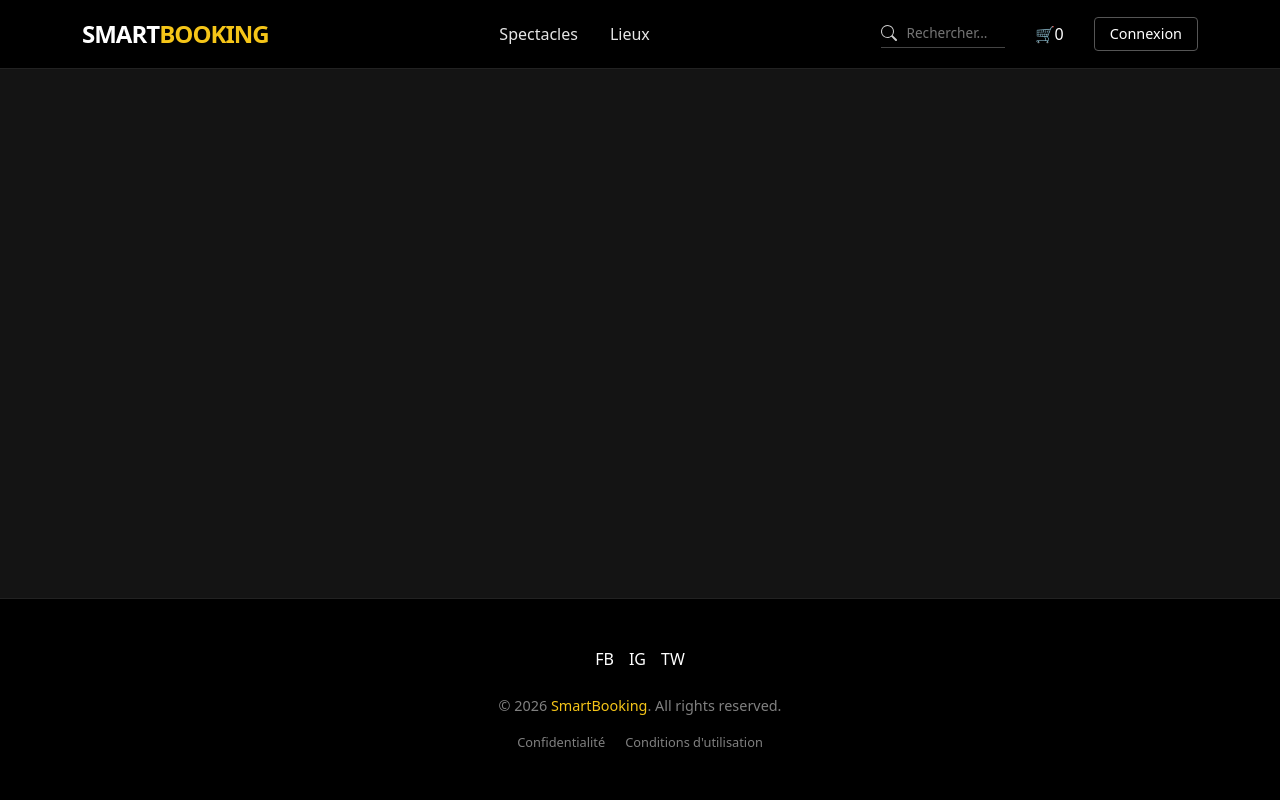
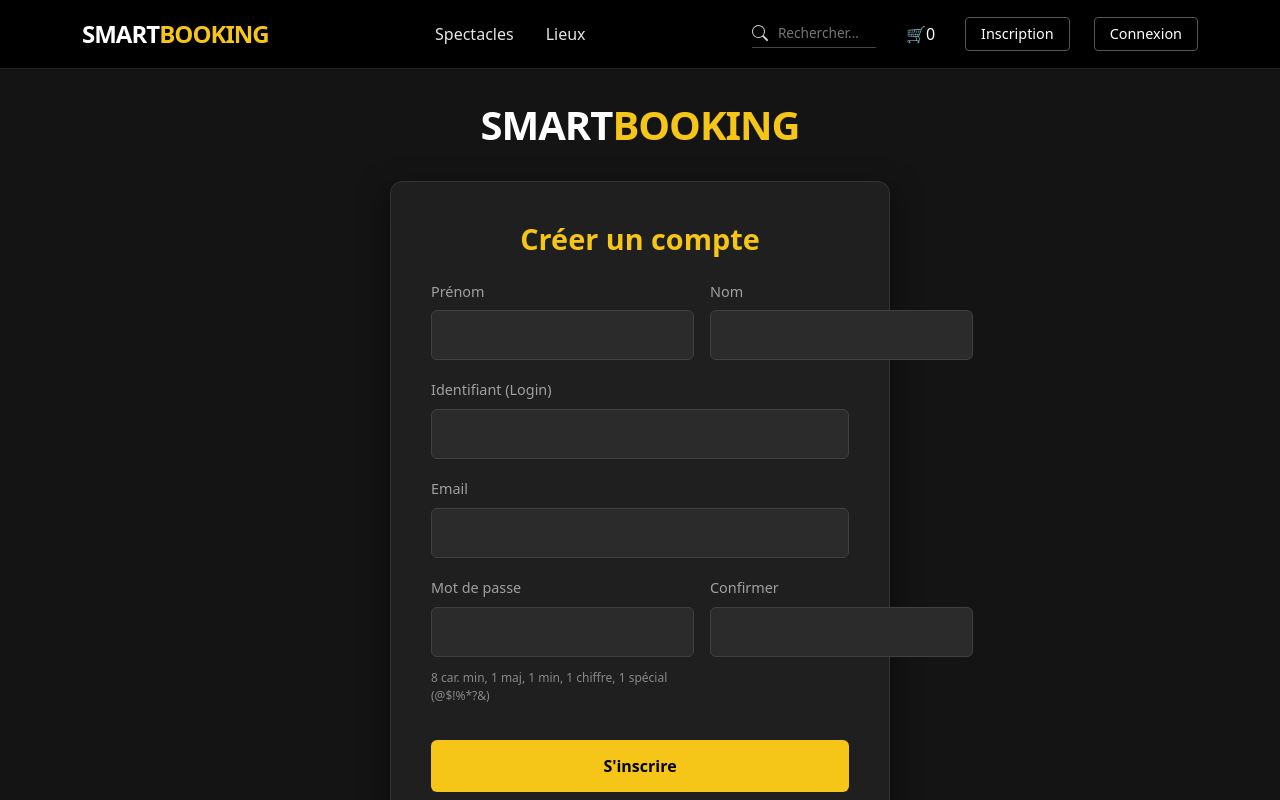
Before and after one commit to Losseni-dia/reservationsSpringBoot, a React (Vite) app in the folder frontend/: page /register in a window 1280 px wide. Built offline with nearby package versions, Linux system fonts and the light colour scheme; no server answers.

Commit message:
Création de la page Inscription

```diff
--- a/frontend/src/App.tsx
+++ b/frontend/src/App.tsx
@@ -13,6 +13,7 @@ import Footer from './components/layout/footer/Footer';
 import Home from './pages/home/Home';
 import ShowDetailsPage from './pages/show/showDetails/ShowDetails';
 import LoginPage from './pages/Login/LoginPage';
+import RegisterPage from './pages/Register/RegisterPage';
 import ProfilePage from './pages/Profile/ProfilePage';
 import ForbiddenPage from './pages/Forbidden/ForbiddenPage';
 import ProtectedRoute from './ProtectedRoute';
@@ -30,6 +31,7 @@ function App() {
             <Routes>
               <Route path="/" element={<Home />} />
               <Route path="/login" element={<LoginPage />} />
+              <Route path="/register" element={<RegisterPage />} />
               <Route element={<ProtectedRoute />}>
                 <Route path="/profile" element={<ProfilePage />} />
               </Route>
--- a/frontend/src/components/layout/header/Header.tsx
+++ b/frontend/src/components/layout/header/Header.tsx
@@ -56,7 +56,10 @@ const Header: React.FC = () => {
                             </button>
                         </div>
                     ) : (
-                        <Link to="/login" className={styles.loginBtn}>Connexion</Link>
+                        <>
+                            <Link to="/register" className={styles.loginBtn}>Inscription</Link>
+                            <Link to="/login" className={styles.loginBtn}>Connexion</Link>
+                        </>
                     )}
                 </div>
             </div>
--- a/frontend/src/pages/Login/LoginPage.tsx
+++ b/frontend/src/pages/Login/LoginPage.tsx
@@ -1,5 +1,5 @@
-import React, { useState } from 'react';
-import { useNavigate, Link } from 'react-router-dom';
+import React, { useState, useEffect } from 'react';
+import { useNavigate, Link, useLocation } from 'react-router-dom';
 import { useAuth } from '../../components/context/AuthContext'; // Ajuste le chemin selon ta structure
 import styles from './LoginPage.module.css';
 
@@ -8,9 +8,18 @@ const LoginPage: React.FC = () => {
   const [password, setPassword] = useState('');
   const [isLoading, setIsLoading] = useState(false);
   const [error, setError] = useState('');
+  const [successMessage, setSuccessMessage] = useState('');
 
   const { login } = useAuth();
   const navigate = useNavigate();
+  const location = useLocation();
+
+  useEffect(() => {
+    if (location.state && location.state.message) {
+      setSuccessMessage(location.state.message);
+      window.history.replaceState({}, document.title); // Nettoie l'état pour ne pas réafficher le message au refresh
+    }
+  }, [location]);
 
   const handleSubmit = async (e: React.FormEvent) => {
     e.preventDefault();
@@ -42,6 +51,12 @@ const LoginPage: React.FC = () => {
 
       <div className={styles.loginCard}>
         <h2 className={styles.cardTitle}>Connexion</h2>
+
+        {successMessage && (
+          <div className="alert alert-success text-center" style={{ fontSize: '0.9rem', padding: '10px', marginBottom: '1.5rem' }}>
+            {successMessage}
+          </div>
+        )}
 
         {error && (
           <div className={styles.errorMessage}>
--- /dev/null
+++ b/frontend/src/pages/Register/RegisterPage.module.css
@@ -0,0 +1,139 @@
+.pageContainer {
+    display: flex;
+    min-height: 80vh; /* S'adapte au layout */
+    flex-direction: column;
+    align-items: center;
+    justify-content: center;
+    background-color: #141414;
+    color: #ffffff;
+    padding: 2rem;
+    position: relative;
+}
+
+.logoSection {
+    text-align: center;
+    margin-bottom: 2rem;
+    z-index: 2;
+}
+
+.logoTitle {
+    font-size: 2.5rem;
+    font-weight: 800;
+    margin: 0;
+    letter-spacing: -1px;
+}
+
+.logoAccent {
+    color: #f5c518;
+}
+
+.registerCard {
+    background-color: #1f1f1f;
+    padding: 2.5rem;
+    border-radius: 12px;
+    width: 100%;
+    max-width: 500px;
+    box-shadow: 0 10px 30px rgba(0, 0, 0, 0.5);
+    z-index: 2;
+    border: 1px solid #333;
+}
+
+.cardTitle {
+    font-size: 1.8rem;
+    margin-bottom: 1.5rem;
+    text-align: center;
+    font-weight: 600;
+    color: #f5c518;
+}
+
+.errorMessage {
+    background-color: rgba(220, 53, 69, 0.1);
+    border: 1px solid #dc3545;
+    color: #ff6b6b;
+    padding: 10px;
+    border-radius: 6px;
+    margin-bottom: 1.5rem;
+    font-size: 0.9rem;
+    text-align: center;
+}
+
+.form {
+    display: flex;
+    flex-direction: column;
+    gap: 1.2rem;
+}
+
+.row {
+    display: flex;
+    gap: 1rem;
+}
+
+.fieldGroup {
+    display: flex;
+    flex-direction: column;
+    gap: 0.5rem;
+    flex: 1;
+}
+
+.label {
+    font-size: 0.9rem;
+    color: #a0a0a0;
+    font-weight: 500;
+}
+
+.input {
+    background-color: #2b2b2b;
+    border: 1px solid #404040;
+    border-radius: 6px;
+    padding: 12px 15px;
+    color: white;
+    font-size: 1rem;
+    transition: border-color 0.3s, box-shadow 0.3s;
+}
+
+.input:focus {
+    outline: none;
+    border-color: #f5c518;
+    box-shadow: 0 0 0 3px rgba(245, 197, 24, 0.1);
+}
+
+.submitButton {
+    margin-top: 1rem;
+    background-color: #f5c518;
+    color: #000000;
+    border: none;
+    border-radius: 6px;
+    padding: 14px;
+    font-size: 1rem;
+    font-weight: 700;
+    cursor: pointer;
+    transition: background-color 0.3s, transform 0.2s;
+}
+
+.submitButton:hover {
+    background-color: #e0b10d;
+    transform: translateY(-1px);
+}
+
+.buttonDisabled {
+    opacity: 0.7;
+    cursor: not-allowed;
+}
+
+.footerText {
+    margin-top: 1.5rem;
+    text-align: center;
+    color: #a0a0a0;
+    font-size: 0.95rem;
+}
+
+.loginLink {
+    color: #f5c518;
+    text-decoration: none;
+    font-weight: 600;
+    margin-left: 5px;
+}
+
+.loginLink:hover {
+    text-decoration: underline;
+}
--- /dev/null
+++ b/frontend/src/pages/Register/RegisterPage.tsx
@@ -0,0 +1,170 @@
+import React, { useState } from 'react';
+import { useNavigate, Link } from 'react-router-dom';
+import { authApi } from '../../services/api';
+import { useAuth } from '../../components/context/AuthContext';
+import styles from './RegisterPage.module.css';
+
+const RegisterPage: React.FC = () => {
+  const navigate = useNavigate();
+  const [formData, setFormData] = useState({
+    login: '',
+    firstname: '',
+    lastname: '',
+    email: '',
+    password: '',
+    confirmPassword: '',
+    langue: 'fr'
+  });
+  const { login } = useAuth();
+  const [isLoading, setIsLoading] = useState(false);
+  const [error, setError] = useState('');
+
+  const handleChange = (e: React.ChangeEvent<HTMLInputElement>) => {
+    setFormData({
+      ...formData,
+      [e.target.name]: e.target.value
+    });
+  };
+
+  const handleSubmit = async (e: React.FormEvent) => {
+    e.preventDefault();
+    setError('');
+
+    if (formData.password !== formData.confirmPassword) {
+      setError("Les mots de passe ne correspondent pas.");
+      return;
+    }
+
+    setIsLoading(true);
+
+    try {
+      // Le backend (UserRegistrationDto) a besoin de confirmPassword pour la validation
+      // On envoie donc tout l'objet formData (qui contient confirmPassword et langue)
+      await authApi.register(formData);
+
+      // Connexion automatique et redirection vers l'accueil (géré par login)
+      await login({
+        login: formData.login,
+        password: formData.password
+      });
+    } catch (err: any) {
+      console.error("Erreur d'inscription:", err);
+
+      let errorMessage = "Une erreur est survenue lors de l'inscription.";
+
+      // Gestion spécifique de l'erreur 401 (UNAUTHORIZED) renvoyée par secureFetch
+      if (err === "UNAUTHORIZED") {
+        errorMessage = "Erreur 401 : L'inscription est bloquée par le serveur. Vérifiez la configuration Spring Security (permitAll).";
+      } else if (typeof err === 'string') {
+        errorMessage = err;
+      } else if (err && err.message) {
+        errorMessage = err.message;
+        try {
+          const json = JSON.parse(errorMessage);
+          // Gestion des erreurs de validation Spring Boot (ex: mot de passe faible)
+          if (json.errors && Array.isArray(json.errors) && json.errors.length > 0) {
+            errorMessage = json.errors[0].defaultMessage;
+          } else if (json.message) {
+            errorMessage = json.message;
+          }
+        } catch(e) {}
+      }
+
+      setError(errorMessage);
+    } finally {
+      setIsLoading(false);
+    }
+  };
+
+  return (
+    <div className={styles.pageContainer}>
+      <div className={styles.logoSection}>
+        <h1 className={styles.logoTitle}>
+          SMART<span className={styles.logoAccent}>BOOKING</span>
+        </h1>
+      </div>
+
+      <div className={styles.registerCard}>
+        <h2 className={styles.cardTitle}>Créer un compte</h2>
+
+        {error && <div className={styles.errorMessage}>{error}</div>}
+
+        <form onSubmit={handleSubmit} className={styles.form}>
+          <div className={styles.row}>
+            <div className={styles.fieldGroup}>
+              <label className={styles.label}>Prénom</label>
+              <input
+                name="firstname"
+                type="text"
+                value={formData.firstname}
+                onChange={handleChange}
+                className={styles.input}
+                required
+              />
+            </div>
+            <div className={styles.fieldGroup}>
+              <label className={styles.label}>Nom</label>
+              <input
+                name="lastname"
+                type="text"
+                value={formData.lastname}
+                onChange={handleChange}
+                className={styles.input}
+                required
+              />
+            </div>
+          </div>
+
+          <div className={styles.fieldGroup}>
+            <label className={styles.label}>Identifiant (Login)</label>
+            <input
+              name="login"
+              type="text"
+              value={formData.login}
+              onChange={handleChange}
+              className={styles.input}
+              required
+            />
+          </div>
+
+          <div className={styles.fieldGroup}>
+            <label className={styles.label}>Email</label>
+            <input
+              name="email"
+              type="email"
+              value={formData.email}
+              onChange={handleChange}
+              className={styles.input}
+              required
+            />
+          </div>
+
+          <div className={styles.row}>
+            <div className={styles.fieldGroup}>
+              <label className={styles.label}>Mot de passe</label>
+              <input name="password" type="password" value={formData.password} onChange={handleChange} className={styles.input} required />
+              <small style={{ color: '#888', fontSize: '0.75rem', marginTop: '4px' }}>
+                8 car. min, 1 maj, 1 min, 1 chiffre, 1 spécial (@$!%*?&)
+              </small>
+            </div>
+            <div className={styles.fieldGroup}>
+              <label className={styles.label}>Confirmer</label>
+              <input name="confirmPassword" type="password" value={formData.confirmPassword} onChange={handleChange} className={styles.input} required />
+            </div>
+          </div>
+
+          <button type="submit" disabled={isLoading} className={`${styles.submitButton} ${isLoading ? styles.buttonDisabled : ''}`}>
+            {isLoading ? 'Création...' : "S'inscrire"}
+          </button>
+        </form>
+
+        <p className={styles.footerText}>
+          Déjà un compte ?
+          <Link to="/login" className={styles.loginLink}>Se connecter</Link>
+        </p>
+      </div>
+    </div>
+  );
+};
+
+export default RegisterPage;
--- a/frontend/src/services/api.ts
+++ b/frontend/src/services/api.ts
@@ -85,6 +85,21 @@ export const authApi = {
     getProfile: async () => {
         const res = await secureFetch(`${API_BASE}/users/profile`);
         return res.json();
+    },
+    register: async (userData: any) => {
+        const res = await secureFetch(`${API_BASE}/users/register`, {
+            method: 'POST',
+            headers: { 'Content-Type': 'application/json' },
+            body: JSON.stringify(userData),
+        });
+
+        // Le backend peut renvoyer du texte brut (ex: "Utilisateur créé") ou du JSON
+        const text = await res.text();
+        try {
+            return JSON.parse(text);
+        } catch (e) {
+            return text;
+        }
     }
 };
 
```
Also changed, not shown: 1 other file (tests, documents, lock files or other folders).
